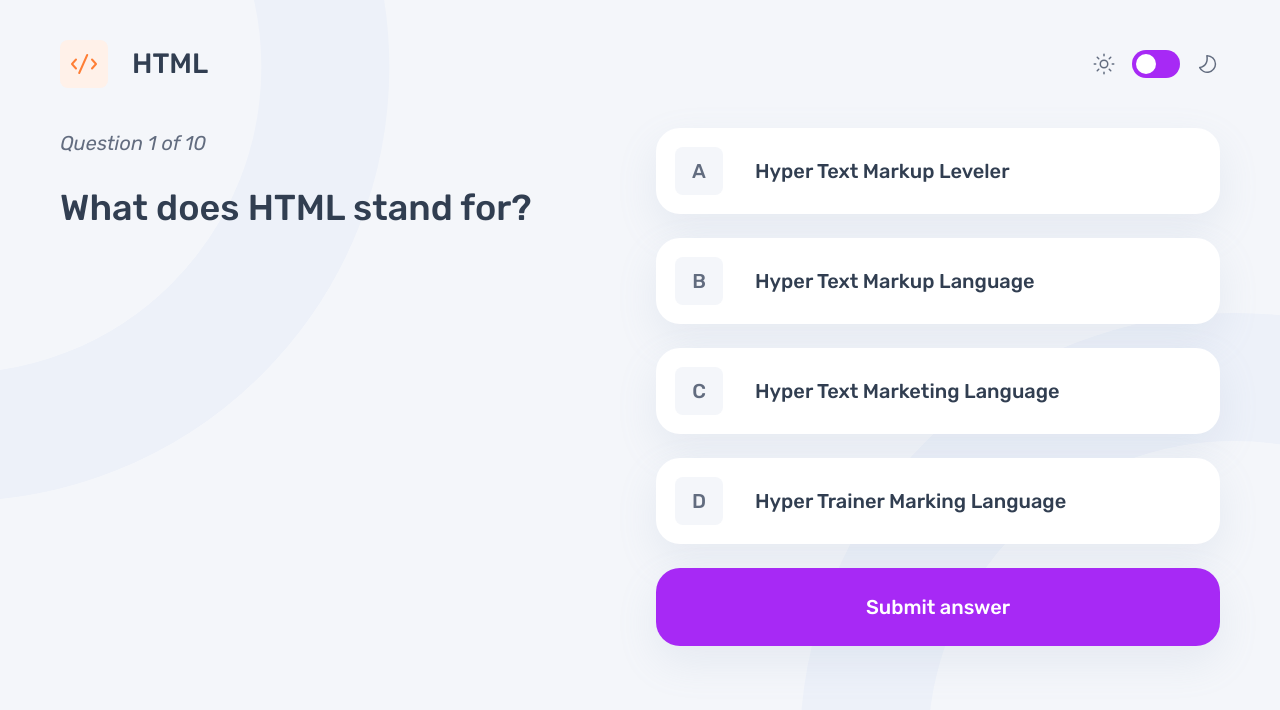
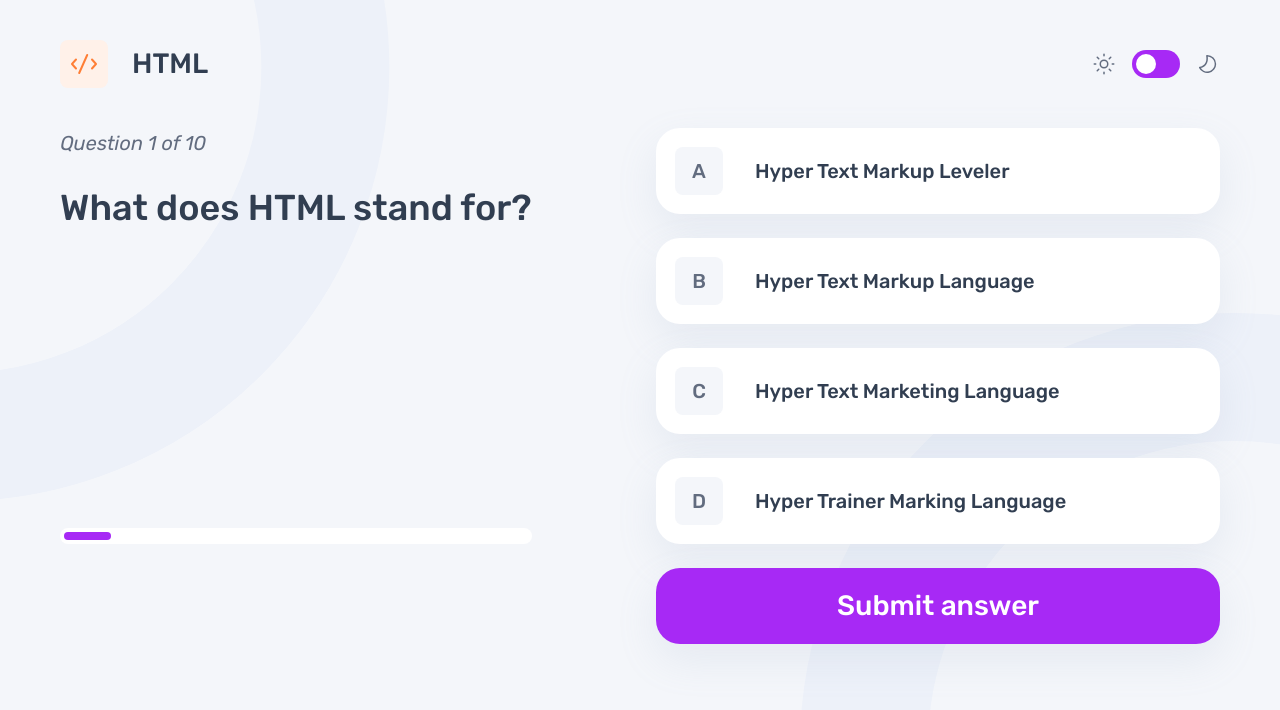
Before and after one commit to Valik3201/frontend-quiz-app, a React (Vite) app: page / in a window 1280 px wide. Both pictures are taken after a click on the item "HTML". Shown: the top 710 px of the page. Built offline with nearby package versions, Linux system fonts and the light colour scheme.

Commit message:
feat: added ProgressBar and Button components

```diff
--- /dev/null
+++ b/src/components/Button.jsx
@@ -0,0 +1,19 @@
+import PropTypes from "prop-types";
+
+const Button = ({ onClick, children }) => {
+  return (
+    <button
+      onClick={onClick}
+      className="text-center text-[1.12rem] lg:text-xl font-medium p-4 lg:p-6 mt-4 md:mt-6 w-full cursor-pointer bg-purple text-pure-white rounded-xl lg:rounded-3xl transition duration-300 ease-in-out transform shadow-light dark:shadow-dark hover:opacity-75"
+    >
+      {children}
+    </button>
+  );
+};
+
+Button.propTypes = {
+  onClick: PropTypes.func,
+  children: PropTypes.node,
+};
+
+export default Button;
--- /dev/null
+++ b/src/components/ProgressBar.jsx
@@ -0,0 +1,12 @@
+const ProgressBar = ({ progress }) => {
+  return (
+    <div className="flex w-full h-4 bg-pure-white rounded-full">
+      <div
+        className="bg-purple h-2 m-1 rounded-full"
+        style={{ width: `${progress}%` }}
+      ></div>
+    </div>
+  );
+};
+
+export default ProgressBar;
--- a/src/components/QuizQuestion.jsx
+++ b/src/components/QuizQuestion.jsx
@@ -1,6 +1,8 @@
 import { useState, useEffect } from "react";
 import { useNavigate, useParams } from "react-router-dom";
 
+import Button from "./Button";
+import ProgressBar from "./ProgressBar";
 import ErrorMessage from "./ErrorMessage";
 import ThemeSwitcher from "./ThemeSwitcher";
 import QuizTitle from "./QuizTitle";
@@ -110,6 +112,9 @@ function QuizQuestion() {
     }
   };
 
+  const progress =
+    ((parseInt(questionIndex, 10) + 1) / selectedQuiz.questions.length) * 100;
+
   return (
     <>
       <div className="flex justify-between items-center py-4 md:py-5 lg:py-10">
@@ -117,19 +122,24 @@ function QuizQuestion() {
         <ThemeSwitcher />
       </div>
 
-      <div className="flex justify-between w-full flex-wrap">
-        <div className="flex flex-col gap-7">
+      <div className="flex justify-between flex-wrap">
+        <div className="flex w-full lg:w-auto flex-col justify-between max-h-[416px]">
+          <div className="flex flex-col gap-7 mb-6 md:mb-10 lg:mb-0">
             <p className="text-[0.88rem] md:text-base italic text-grey-navy dark:text-light-bluish select-all">
               Question {parseInt(questionIndex, 10) + 1} of{" "}
               {selectedQuiz.questions.length}
             </p>
+
             <p className="text-base md:text-2xl font-medium max-w-[35rem]">
               {currentQuestion.question}
             </p>
           </div>
 
-        <div className="text-[1rem] md:text-base font-medium w-full lg:w-[564px]">
-          <ul className="flex flex-col gap-3 mt-10 md:mt-16 lg:mt-0 lg:gap-6">
+          <ProgressBar progress={progress} />
+        </div>
+
+        <div className="w-full lg:w-[564px]">
+          <ul className="flex flex-col gap-3 lg:gap-6 mt-10 md:mt-16 lg:mt-0 text-[1rem] md:text-base font-medium ">
             {shuffledOptions.map((option, index) => (
               <li key={index} className="group">
                 <input
@@ -141,7 +151,7 @@ function QuizQuestion() {
                 />
                 <label
                   htmlFor={index}
-                  className={`inline-flex items-center justify-between w-full cursor-pointer bg-pure-white dark:bg-navy rounded-xl md:rounded-3xl p-2 lg:p-4 border-[3px] border-pure-white dark:border-navy transition duration-300 ease-in-out hover:border-purple dark:hover:border-purple shadow-light dark:shadow-dark ${
+                  className={`inline-flex items-center justify-between w-full cursor-pointer bg-pure-white dark:bg-navy rounded-xl lg:rounded-3xl p-2 lg:p-4 border-[3px] border-pure-white dark:border-navy transition duration-300 ease-in-out shadow-light dark:shadow-dark ${
                     selectedAnswer === index && isAnswerSubmitted
                       ? "group-[.correct]:border-green group-[.incorrect]:border-red"
                       : "peer-checked:border-purple"
@@ -149,7 +159,7 @@ function QuizQuestion() {
                 >
                   <div className="inline-flex items-center gap-4 md:gap-8">
                     <div
-                      className={`transition duration-300 ease-in-out flex items-center justify-center  w-10 h-10 md:w-12 md:h-12 p-1.5 md:p-2 rounded-md md:rounded-lg ${
+                      className={`transition duration-300 ease-in-out flex items-center justify-center  w-10 h-10 md:w-12 md:h-12 p-1.5 md:p-2 rounded-md lg:rounded-lg ${
                         selectedAnswer === index
                           ? isAnswerSubmitted
                             ? "group-[.correct]:bg-green group-[.correct]:text-pure-white group-[.incorrect]:bg-red group-[.incorrect]:text-pure-white"
@@ -177,12 +187,12 @@ function QuizQuestion() {
               </li>
             ))}
           </ul>
-          <button
+
+          <Button
             onClick={isAnswerSubmitted ? handleNextQuestion : handleSubmit}
-            className="text-center p-4 lg:p-6 mt-4 md:mt-6 w-full cursor-pointer bg-purple text-pure-white rounded-xl md:rounded-3xl transition duration-300 ease-in-out transform shadow-light dark:shadow-dark hover:opacity-75"
           >
             {isAnswerSubmitted ? "Next question" : "Submit answer"}
-          </button>
+          </Button>
           {errorVisible && <ErrorMessage message={errorMessage} />}
         </div>
       </div>
--- a/src/components/QuizResult.jsx
+++ b/src/components/QuizResult.jsx
@@ -1,5 +1,6 @@
 import { useParams, useNavigate } from "react-router-dom";
 
+import Button from "./Button";
 import ThemeSwitcher from "./ThemeSwitcher";
 import QuizTitle from "./QuizTitle";
 
@@ -42,12 +43,7 @@ function QuizResult() {
               </p>
             </div>
           </div>
-          <button
-            onClick={handlePlayAgain}
-            className="text-center text-[1.12rem] md:text-xl font-medium p-3 md:p-8 mt-4 md:mt-6 w-full cursor-pointer bg-purple text-pure-white rounded-xl md:rounded-3xl transition duration-300 ease-in-out transform shadow-light dark:shadow-dark hover:opacity-75"
-          >
-            Play again
-          </button>
+          <Button onClick={handlePlayAgain}>Play again</Button>
         </div>
       </div>
     </>
```
Lines whose indentation alone changed are shown as unchanged.
